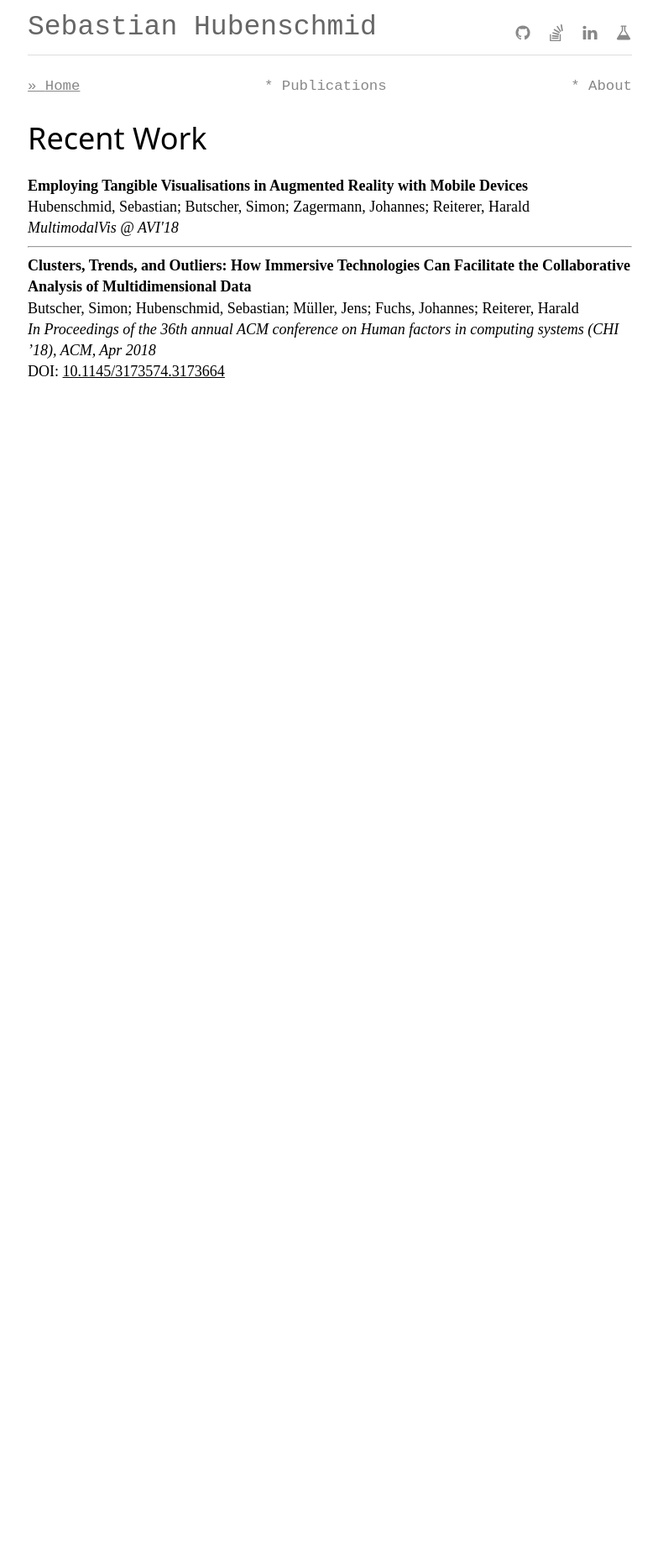
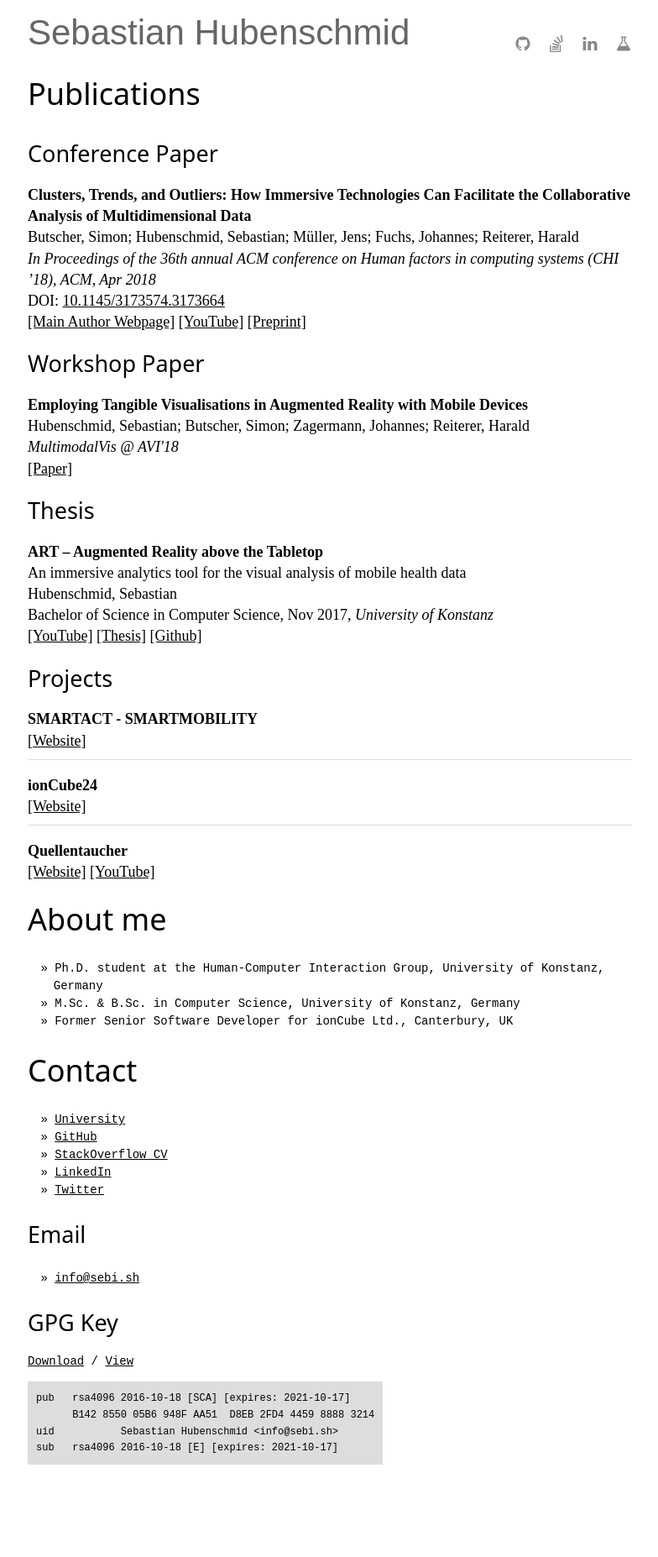
Before and after one commit to SebiH/PersonalWebsite, a Jekyll site: the page built from homepage/index.html, in a window 1280 px wide. Shown: the whole page at 84% size, without its empty margins (247-1031 px from the left). Built offline with Jekyll 4.4.1, drawn with Linux system fonts in a browser that asks for light colours; before the commit the page ends 900 px from its top, so only the background shows below that.

Commit message:
Merge everything into one page

```diff
--- a/homepage/404.html
+++ b/homepage/404.html
@@ -1,5 +1,5 @@
 ---
-layout: default
+layout: centered
 title: 404 Page not found
 sitemap: false
 ---
--- a/homepage/_layouts/default.html
+++ b/homepage/_layouts/default.html
@@ -10,10 +10,6 @@ layout: compress
             <div id="title">
                 {% include title.html %}
             </div>
-            <hr class="separator"/>
-            <nav id="navigation">
-                {% include navigation.html %}
-            </nav>
         </header>
 
         <main id="content">
--- a/homepage/_sass/general.scss
+++ b/homepage/_sass/general.scss
@@ -192,8 +192,8 @@ a::selection {
     margin-top: 10px;
 
     .name {
-        font-family: monospace;
-        font-size: 22px;
+        font-family: sans-serif;
+        font-size: 24px;
         color: #666;
         text-align: center;
     }
@@ -230,7 +230,7 @@ a::selection {
 @media all and (min-width: 64em) {
     #title {
         .name {
-            font-size: 33px;
+            font-size: 42px;
         }
     }
 }
--- a/homepage/index.html
+++ b/homepage/index.html
@@ -2,8 +2,9 @@
 layout: centered
 weight: 1
 group: navigation
-title: Sebastian's Personal Website
-navigation: Home
+title: Sebastian Hubenschmid
+styles:
+    - publications
 ---
 
 {% assign conference_papers = site.data.publications | where:"type","conference_paper" | sort: "date" | reverse %}
@@ -11,25 +12,10 @@ navigation: Home
 {% assign theses = site.data.publications | where:"type","thesis" | sort: "date" | reverse %}
 {% assign projects = site.data.projects | where:"type","project" | sort: "date" | reverse %}
 
-<h1> Recent Work </h1>
 
-{% for paper in workshop_papers %}
-<section>
-    <div style="font-weight: 900;">{{ paper.title }}</div>
+<h1> Publications </h1>
 
-    <div class="authors">
-        {% for author in paper.authors %}
-        <span>
-            {{ author.last }}, {{ author.first }}{% if forloop.last != true %};{% endif %}
-        </span>
-        {% endfor %}
-    </div>
-
-    <div style="font-style: italic;">{{ paper.conference }}</div>
-</section>
-{% endfor %}
-
-<hr/>
+<h2> Conference Paper </h2>
 
 {% for paper in conference_papers %}
 <section>
@@ -45,27 +31,127 @@ navigation: Home
 
     <div style="font-style: italic;">{{ paper.conference }}</div>
     <div class="doi">DOI: <a href="https://doi.org/{{paper.doi}}">{{paper.doi}}</a></div>
+    <div>
+        {% for link in paper.links %}
+        <a href="{{link.url}}">[{{link.name}}]</a>
+        {% endfor %}
+    </div>
 </section>
 {% endfor %}
 
 
-<!--{% for post in site.posts limit:5 %}-->
-<!--<article class="journal-preview">-->
-    <!--<div>-->
-        <!--<h2><a href="{{post.url}}">{{ post.title }}</a></h2>-->
-        <!--<div class="mono date unimportant">{{ post.date | date_to_string }}</div>-->
-    <!--</div>-->
-    <!--<div>-->
-        <!--{{ post.abstract | markdownify | truncatewords:50 }}-->
-    <!--</div>-->
-    <!--<div class="link mono">-->
-        <!--<a href="{{post.url}}"> Read more &raquo; </a>-->
-    <!--</div>-->
+<h2> Workshop Paper </h2>
 
-    <!--{% if forloop.last == false %}-->
-    <!--<hr class="separator"/>-->
-    <!--{% endif %}-->
-<!--</article>-->
-<!--{% endfor %}-->
+{% for paper in workshop_papers %}
+<section>
+    <div style="font-weight: 900;">{{ paper.title }}</div>
 
-<br/>
+    <div class="authors">
+        {% for author in paper.authors %}
+        <span>
+            {{ author.last }}, {{ author.first }}{% if forloop.last != true %};{% endif %}
+        </span>
+        {% endfor %}
+    </div>
+
+    <div style="font-style: italic;">{{ paper.conference }}</div>
+    <div>
+        {% for link in paper.links %}
+        <a href="{{link.url}}">[{{link.name}}]</a>
+        {% endfor %}
+    </div>
+</section>
+{% endfor %}
+
+
+<h2> Thesis </h2>
+
+{% for thesis in theses %}
+<section>
+    <div style="font-weight: 900;">{{ thesis.title }}</div>
+    {% if thesis.subtitle %}
+    <div style="font-weight: 100;">{{ thesis.subtitle }}</div>
+    {% endif %}
+
+    <div class="authors">
+        {% for author in thesis.authors %}
+        <span>
+            {{ author.last }}, {{ author.first }}{% if forloop.last != true %};{% endif %}
+        </span>
+        {% endfor %}
+    </div>
+
+    <div>
+        <span>{{ thesis.degree }}</span>,
+        <span>{{ thesis.date }}</span>,
+        <span style="font-style: italic;">{{ thesis.university }}</span>
+    </div>
+    <div>
+        {% for link in thesis.links %}
+        <a href="{{link.url}}">[{{link.name}}]</a>
+        {% endfor %}
+    </div>
+</section>
+{% endfor %}
+
+
+<h2> Projects </h2>
+
+{% for project in projects %}
+<section>
+    <div style="font-weight: 900;">{{ project.title }}</div>
+    <div> {{ project.description }} </div>
+    <div>
+        {% for link in project.links %}
+        <a href="{{link.url}}">[{{link.name}}]</a>
+        {% endfor %}
+    </div>
+
+    {% if forloop.last == false %}
+    <hr class="separator"/>
+    {% endif %}
+</section>
+
+{% endfor %}
+
+<h1>About me</h1>
+<section class="mono">
+    <ul class="bullet-list">
+        <li>Ph.D. student at the Human-Computer Interaction Group, University of Konstanz, Germany</li>
+        <li>M.Sc. &amp; B.Sc. in Computer Science, University of Konstanz, Germany</li>
+        <li>Former Senior Software Developer for ionCube Ltd., Canterbury, UK </li>
+    </ul>
+</section>
+
+<h1>Contact</h1>
+
+<section class="mono">
+    <ul class="bullet-list">
+        <li> <a href="https://hci.uni-konstanz.de/en/members/research-assistants/sebastian-hubenschmid/">University</a></li>
+        <li> <a href="https://github.com/SebiH">GitHub</a></li>
+        <li> <a href="https://stackoverflow.com/users/story/4090817">StackOverflow CV</a></li>
+        <li> <a href="https://www.linkedin.com/in/sebastianhubenschmid">LinkedIn</a></li>
+        <li> <a href="https://twitter.com/Sebi__H">Twitter</a></li>
+    </ul>
+</section>
+
+<h2>Email</h2>
+<section class="mono">
+    <ul class="bullet-list">
+        <li>
+            <a href="mailto:info@sebi.sh">
+                <span>info@sebi.sh</span>
+            </a>
+        </li>
+    </ul>
+</section>
+
+<h2>GPG Key</h2>
+<section class="mono">
+    <div>
+        <a href="/ssh-pubkey.txt" download>Download</a> / <a href="/ssh-pubkey.txt">View</a>
+    </div>
+    <div class="pre-container">
+        <pre><code>{% include gpg-info.txt %}</code></pre>
+    </div>
+</section>
```
Also changed, not shown: homepage/about.html (deleted, +0 -50 lines), homepage/publications.html (deleted, +0 -117 lines).
